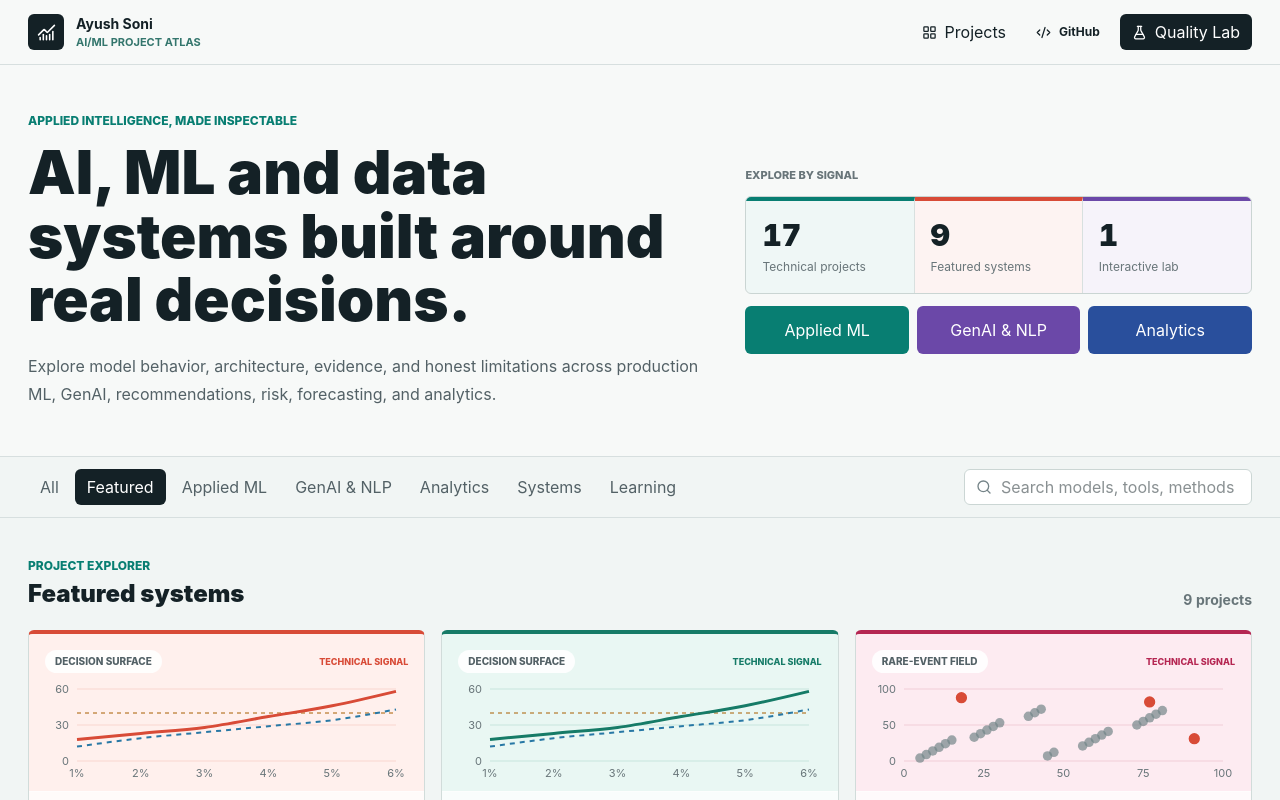
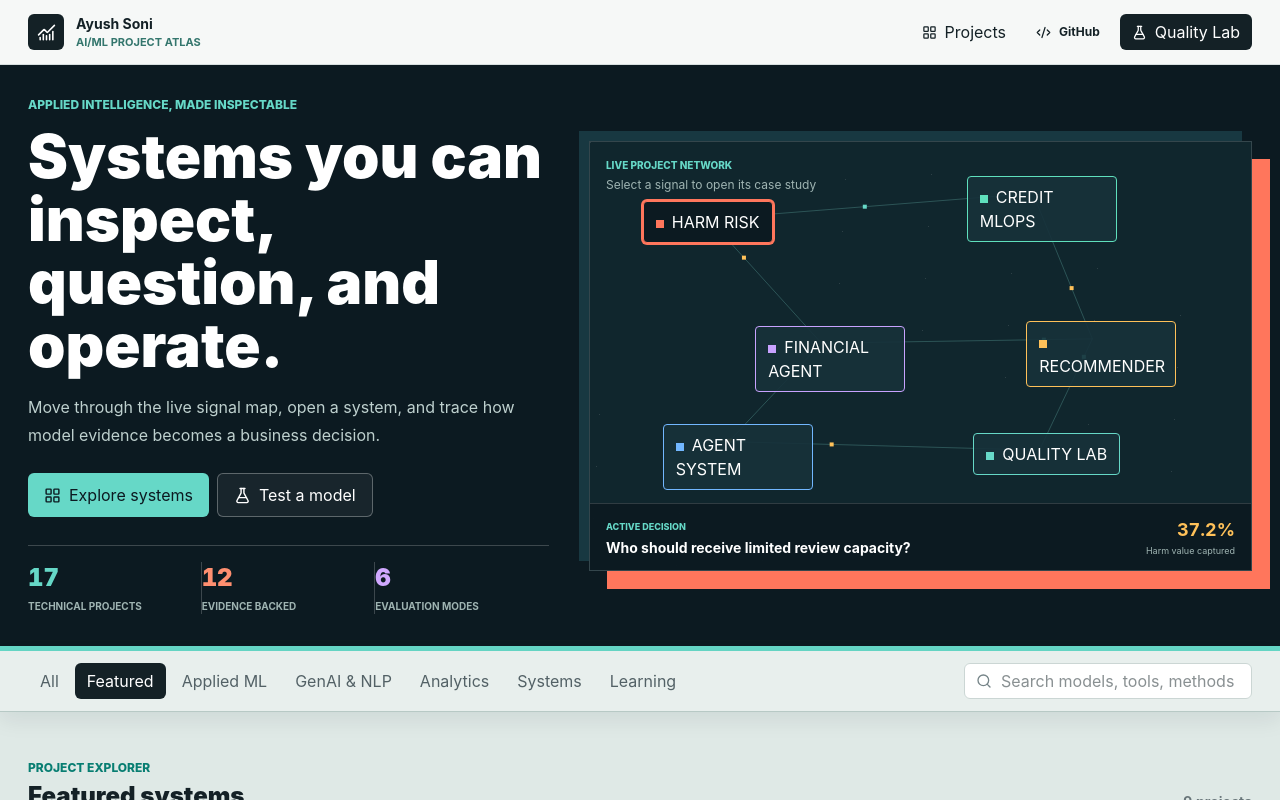
Before and after one commit to Ayush210895/ai-quality-lab, a React (Vite) app: page / in a window 1280 px wide. Shown: the top 800 px of the page. Built offline with nearby package versions, Linux system fonts and the light colour scheme.

Commit message:
Make the project atlas interactive and vivid

```diff
--- a/src/PortfolioSite.tsx
+++ b/src/PortfolioSite.tsx
@@ -1,4 +1,4 @@
-import { useEffect, useMemo, useState, type CSSProperties, type ReactNode } from "react";
+import { useEffect, useMemo, useRef, useState, type CSSProperties, type ReactNode } from "react";
 import {
   ArrowLeft,
   ArrowRight,
@@ -148,31 +148,35 @@ function ProjectExplorer({ onOpenLab, onSelectProject }: Pick<PortfolioSiteProps
     return matchesGroup && text.includes(query.trim().toLowerCase());
   }), [group, query]);
 
-  return <div className="min-h-screen bg-[#f1f5f4] text-[#142126]">
+  const exploreGroup = (nextGroup: ProjectGroup) => {
+    setGroup(nextGroup);
+    document.getElementById("project-explorer")?.scrollIntoView({ behavior: "smooth" });
+  };
+
+  return <div className="min-h-screen bg-[#dfe9e6] text-[#142126]">
     <SiteHeader onHome={() => window.scrollTo({ top: 0, behavior: "smooth" })} onOpenLab={onOpenLab} />
     <main>
-      <section className="border-b border-[#d7dfdf] bg-[#f7f9f8]">
-        <div className="mx-auto grid max-w-[1500px] gap-8 px-4 py-9 md:px-7 lg:grid-cols-[minmax(0,1.15fr)_minmax(420px,.85fr)] lg:items-center lg:py-12">
-          <div>
-            <p className="text-xs font-extrabold uppercase text-[#087e72]">Applied intelligence, made inspectable</p>
-            <h1 className="mt-3 max-w-4xl text-4xl font-black leading-[1.06] sm:text-5xl lg:text-6xl">AI, ML and data systems built around real decisions.</h1>
-            <p className="mt-5 max-w-3xl text-base leading-7 text-[#536166]">Explore model behavior, architecture, evidence, and honest limitations across production ML, GenAI, recommendations, risk, forecasting, and analytics.</p>
-          </div>
-          <div>
-            <p className="mb-3 text-[11px] font-extrabold uppercase text-[#687579]">Explore by signal</p>
-            <div className="grid grid-cols-3 overflow-hidden rounded-[6px] border border-[#cad5d3] bg-white">
-              <AtlasStat value={String(projectStories.length)} label="Technical projects" color="#087e72" />
-              <AtlasStat value={String(projectStories.filter((project) => project.featured).length)} label="Featured systems" color="#d84b37" />
-              <AtlasStat value="1" label="Interactive lab" color="#6b48a8" />
+      <section className="atlas-hero relative overflow-hidden bg-[#0c1a21] text-white">
+        <div className="mx-auto grid min-h-[520px] max-w-[1500px] gap-5 px-4 py-7 md:px-7 lg:grid-cols-[minmax(0,.88fr)_minmax(520px,1.12fr)] lg:items-center lg:gap-10 lg:py-8">
+          <div className="relative z-10 max-w-3xl">
+            <p className="text-xs font-extrabold uppercase text-[#66d8c7]">Applied intelligence, made inspectable</p>
+            <h1 className="mt-3 max-w-3xl text-4xl font-black leading-[1.05] sm:text-5xl lg:text-6xl">Systems you can inspect, question, and operate.</h1>
+            <p className="mt-4 max-w-2xl text-sm leading-6 text-[#bed0ce] sm:text-base sm:leading-7">Move through the live signal map, open a system, and trace how model evidence becomes a business decision.</p>
+            <div className="mt-6 flex flex-wrap gap-2">
+              <button type="button" className="inline-flex min-h-11 items-center gap-2 rounded-[6px] bg-[#66d8c7] px-4 text-sm font-black text-[#0c1a21]" onClick={() => exploreGroup("Featured")}><LayoutGrid size={17} /> Explore systems</button>
+              <button type="button" className="inline-flex min-h-11 items-center gap-2 rounded-[6px] border border-white/30 bg-white/5 px-4 text-sm font-bold text-white hover:bg-white/10" onClick={onOpenLab}><FlaskConical size={17} /> Test a model</button>
             </div>
-            <div className="mt-3 grid grid-cols-3 gap-2">
-              {(["Applied ML", "GenAI & NLP", "Analytics"] as ProjectGroup[]).map((item, index) => <button key={item} type="button" className="min-h-12 rounded-[6px] px-2 text-xs font-extrabold text-white" style={{ backgroundColor: ["#087e72", "#6b48a8", "#294f9c"][index] }} onClick={() => { setGroup(item); document.getElementById("project-explorer")?.scrollIntoView({ behavior: "smooth" }); }}>{item}</button>)}
+            <div className="mt-7 grid max-w-xl grid-cols-3 border-t border-white/20 pt-4">
+              <AtlasStat value={String(projectStories.length)} label="Technical projects" color="#66d8c7" />
+              <AtlasStat value={String(projectStories.filter((item) => item.status === "evidence-ready" || item.status === "connected").length)} label="Evidence backed" color="#ff8f70" />
+              <AtlasStat value="6" label="Evaluation modes" color="#d0a8ff" />
             </div>
           </div>
+          <AtlasSignalField onSelectProject={onSelectProject} />
         </div>
       </section>
 
-      <section className="sticky top-16 z-20 border-b border-[#d7dfdf] bg-[#f1f5f4]/95">
+      <section className="sticky top-16 z-20 border-b border-[#b7c9c5] bg-[#e8f0ee]/95 shadow-[0_8px_22px_rgba(12,26,33,.08)]">
         <div className="mx-auto flex max-w-[1500px] flex-col gap-3 px-4 py-3 md:px-7 lg:flex-row lg:items-center lg:justify-between">
           <div className="scrollbar-thin flex gap-1 overflow-x-auto" aria-label="Project categories">
             {GROUPS.map((item) => <button key={item} type="button" className={`min-h-9 shrink-0 rounded-[6px] px-3 text-xs font-bold ${group === item ? "bg-[#142126] text-white" : "text-[#536166] hover:bg-white"}`} onClick={() => setGroup(item)}>{item}</button>)}
@@ -181,7 +185,7 @@ function ProjectExplorer({ onOpenLab, onSelectProject }: Pick<PortfolioSiteProps
         </div>
       </section>
 
-      <section id="project-explorer" className="mx-auto max-w-[1500px] px-4 py-8 md:px-7 lg:py-10">
+      <section id="project-explorer" className="mx-auto max-w-[1500px] px-4 py-8 md:px-7 lg:py-12">
         <div className="mb-5 flex items-end justify-between gap-4"><div><p className="text-xs font-extrabold uppercase text-[#087e72]">Project explorer</p><h2 className="mt-1 text-2xl font-black">{group === "All" ? "The complete atlas" : group === "Featured" ? "Featured systems" : group}</h2></div><span className="text-sm font-bold tabular-nums text-[#687579]">{visible.length} projects</span></div>
         <div className="grid gap-4 md:grid-cols-2 xl:grid-cols-3">
           {visible.map((item) => <ProjectTile key={item.name} project={item} onSelect={() => onSelectProject(item)} />)}
@@ -193,20 +197,100 @@ function ProjectExplorer({ onOpenLab, onSelectProject }: Pick<PortfolioSiteProps
 }
 
 function AtlasStat({ value, label, color }: { value: string; label: string; color: string }) {
-  return <div className="border-r border-[#d8e0df] p-4 last:border-r-0" style={{ borderTop: `4px solid ${color}`, backgroundColor: `${color}10` }}><strong className="block text-3xl font-black tabular-nums">{value}</strong><span className="mt-1 block text-xs leading-5 text-[#687579]">{label}</span></div>;
+  return <div className="border-r border-white/20 pr-3 last:border-r-0 sm:pr-5"><strong className="block text-2xl font-black tabular-nums" style={{ color }}>{value}</strong><span className="mt-1 block text-[10px] font-bold uppercase leading-4 text-[#9fb4b2]">{label}</span></div>;
+}
+
+const SIGNAL_PROJECTS = [
+  { name: "travel-marketplace-harm-risk", label: "Harm risk", x: 8, y: 14, color: "#ff765c" },
+  { name: "Credit-Risk-MLOps-AWS", label: "Credit MLOps", x: 57, y: 8, color: "#5fe0bd" },
+  { name: "financial-doc-agent", label: "Financial agent", x: 25, y: 43, color: "#c8a2ff" },
+  { name: "Amazon-Recommendation-System", label: "Recommender", x: 66, y: 42, color: "#ffc159" },
+  { name: "multi-agent-dev-system", label: "Agent system", x: 11, y: 66, color: "#72b7ff" },
+  { name: "ai-quality-lab", label: "Quality Lab", x: 58, y: 68, color: "#66d8c7" },
+];
+
+function AtlasSignalField({ onSelectProject }: { onSelectProject: (project: ProjectStory) => void }) {
+  const shellRef = useRef<HTMLDivElement>(null);
+  const canvasRef = useRef<HTMLCanvasElement>(null);
+  const [activeName, setActiveName] = useState(SIGNAL_PROJECTS[0].name);
+  const activeProject = projectStories.find((item) => item.name === activeName) ?? projectStories[0];
+
+  useEffect(() => {
+    const shell = shellRef.current;
+    const canvas = canvasRef.current;
+    if (!shell || !canvas) return;
+    if (window.navigator.userAgent.includes("jsdom")) return;
+    const context = canvas.getContext("2d");
+    if (!context) return;
+    const reducedMotion = window.matchMedia("(prefers-reduced-motion: reduce)").matches;
+    let animation = 0;
+
+    const draw = (time = 0) => {
+      const width = shell.clientWidth;
+      const height = shell.clientHeight;
+      const ratio = Math.min(window.devicePixelRatio || 1, 2);
+      if (canvas.width !== width * ratio || canvas.height !== height * ratio) {
+        canvas.width = width * ratio;
+        canvas.height = height * ratio;
+        canvas.style.width = `${width}px`;
+        canvas.style.height = `${height}px`;
+      }
+      context.setTransform(ratio, 0, 0, ratio, 0, 0);
+      context.clearRect(0, 0, width, height);
+      context.strokeStyle = "rgba(120, 205, 194, .28)";
+      context.lineWidth = 1;
+      const points = SIGNAL_PROJECTS.map((item) => ({ x: width * (item.x + 10) / 100, y: height * (item.y + 4) / 100 }));
+      const links = [[0, 2], [0, 1], [1, 3], [2, 3], [2, 4], [3, 5], [4, 5]];
+      links.forEach(([start, end], index) => {
+        const from = points[start];
+        const to = points[end];
+        context.beginPath();
+        context.moveTo(from.x, from.y);
+        context.lineTo(to.x, to.y);
+        context.stroke();
+        const progress = reducedMotion ? 0.5 : ((time / 1800) + index * 0.17) % 1;
+        const pulseX = from.x + (to.x - from.x) * progress;
+        const pulseY = from.y + (to.y - from.y) * progress;
+        context.fillStyle = index % 2 ? "#66d8c7" : "#ffc159";
+        context.fillRect(pulseX - 2, pulseY - 2, 4, 4);
+      });
+      context.fillStyle = "rgba(255,255,255,.12)";
+      for (let i = 0; i < 32; i += 1) context.fillRect((i * 83) % width, (i * 47) % height, 1, 1);
+      if (!reducedMotion) animation = window.requestAnimationFrame(draw);
+    };
+    draw();
+    const handleResize = () => { if (reducedMotion) draw(); };
+    window.addEventListener("resize", handleResize);
+    return () => { window.removeEventListener("resize", handleResize); window.cancelAnimationFrame(animation); };
+  }, []);
+
+  return <div ref={shellRef} className="signal-field relative min-h-[280px] overflow-hidden border border-white/15 bg-[#10262d] lg:min-h-[430px]" aria-label="Interactive project signal map">
+    <canvas ref={canvasRef} className="pointer-events-none absolute inset-0" aria-hidden="true" />
+    <div className="absolute left-4 top-4 z-10"><p className="text-[10px] font-extrabold uppercase text-[#66d8c7]">Live project network</p><p className="mt-1 text-xs text-[#9fb4b2]">Select a signal to open its case study</p></div>
+    {SIGNAL_PROJECTS.map((node) => {
+      const selected = node.name === activeName;
+      const project = projectStories.find((item) => item.name === node.name);
+      if (!project) return null;
+      return <button key={node.name} type="button" className={`signal-node absolute z-10 min-h-10 border px-3 py-2 text-left text-[10px] font-black uppercase text-white ${selected ? "bg-[#0c1a21]" : "bg-[#17313a]/90"}`} style={{ left: `${node.x}%`, top: `${node.y}%`, borderColor: node.color, boxShadow: selected ? `0 0 0 2px ${node.color}` : undefined }} onMouseEnter={() => setActiveName(node.name)} onFocus={() => setActiveName(node.name)} onClick={() => onSelectProject(project)}><span className="mr-2 inline-block h-2 w-2" style={{ backgroundColor: node.color }} />{node.label}</button>;
+    })}
+    <div className="absolute bottom-0 left-0 right-0 z-10 grid grid-cols-[1fr_auto] items-end gap-4 border-t border-white/15 bg-[#0c1a21]/95 px-4 py-3">
+      <span><span className="block text-[9px] font-extrabold uppercase text-[#66d8c7]">Active decision</span><strong className="mt-1 line-clamp-1 block text-xs sm:text-sm">{businessQuestion(activeProject)}</strong></span>
+      <span className="text-right"><strong className="block text-lg tabular-nums text-[#ffc159]">{activeProject.metrics[0].value}</strong><small className="block max-w-24 text-[9px] text-[#9fb4b2]">{activeProject.metrics[0].label}</small></span>
+    </div>
+  </div>;
 }
 
 function ProjectTile({ project, onSelect }: { project: ProjectStory; onSelect: () => void }) {
-  return <article className="group flex min-h-[540px] flex-col overflow-hidden rounded-[6px] border border-[#d1dcda] bg-white transition-transform hover:-translate-y-1 hover:shadow-[0_16px_36px_rgba(20,33,38,.12)]" style={{ borderTop: `4px solid ${project.accent}` }}>
+  return <article className="group flex min-h-[540px] flex-col overflow-hidden rounded-[6px] border border-[#b9cbc7] transition-transform hover:-translate-y-1 hover:shadow-[0_18px_38px_rgba(12,26,33,.18)]" style={{ borderTop: `4px solid ${project.accent}`, backgroundColor: project.soft }}>
     <button type="button" className="block h-48 w-full overflow-hidden text-left" onClick={onSelect} aria-label={`Explore ${project.name}`}>
       <VisualStage project={project} compact />
     </button>
-    <div className="flex flex-1 flex-col p-5">
+    <div className="flex flex-1 flex-col border-t border-white/70 p-5">
       <div className="flex items-center justify-between gap-3"><span className="text-[11px] font-extrabold uppercase" style={{ color: project.accent }}>{projectGroup(project)}</span><span className="rounded-full border border-[#d7dfdf] px-2 py-1 text-[9px] font-extrabold uppercase text-[#536166]">{STATUS_COPY[project.status].label}</span></div>
       <h3 className="mt-3 break-words text-xl font-black leading-tight">{project.name}</h3>
       <p className="mt-3 text-sm leading-6 text-[#5b696d]">{project.summary}</p>
       <div className="mt-4 flex flex-wrap gap-1.5">{project.stack.slice(0, 4).map((item) => <span key={item} className="rounded-full border border-[#d7dfdf] px-2 py-1 text-[10px] font-bold text-[#536166]">{item}</span>)}</div>
-      <div className="mt-4 rounded-[6px] p-3" style={{ backgroundColor: project.soft }}><span className="text-[10px] font-extrabold uppercase" style={{ color: project.accent }}>Why it matters</span><p className="mt-1 line-clamp-3 text-xs leading-5 text-[#48565a]">{project.outcome}</p></div>
+      <div className="mt-4 border-l-4 pl-3" style={{ borderColor: project.accent }}><span className="text-[10px] font-extrabold uppercase" style={{ color: project.accent }}>Why it matters</span><p className="mt-1 line-clamp-3 text-xs leading-5 text-[#48565a]">{project.outcome}</p></div>
       <div className="mt-auto flex items-center justify-between gap-3 border-t border-[#e0e7e6] pt-4"><span className="text-xs font-bold text-[#687579]">{project.metrics[0].label}: <strong className="text-[#142126]">{project.metrics[0].value}</strong></span><button type="button" className="inline-flex min-h-9 shrink-0 items-center gap-2 rounded-[6px] px-3 text-xs font-bold text-white" style={{ backgroundColor: project.accent }} onClick={onSelect}>Case study <ArrowRight size={15} /></button></div>
     </div>
   </article>;
--- a/src/index.css
+++ b/src/index.css
@@ -66,6 +66,32 @@ input[type="range"] { accent-color: #087e72; }
   transform: translateY(-3px);
 }
 
+.atlas-hero {
+  border-bottom: 5px solid #66d8c7;
+}
+
+.signal-field {
+  box-shadow: 18px 18px 0 #ff765c, -10px -10px 0 #183841;
+}
+
+.signal-node {
+  max-width: 150px;
+  border-radius: 4px;
+  letter-spacing: 0;
+  transition: transform 160ms ease, background-color 160ms ease, box-shadow 160ms ease;
+}
+
+.signal-node:hover,
+.signal-node:focus-visible {
+  transform: translateY(-3px);
+  background: #213d46;
+}
+
+@media (max-width: 640px) {
+  .signal-field { box-shadow: 8px 8px 0 #ff765c; }
+  .signal-node { max-width: 118px; padding: 6px 8px; font-size: 8px; }
+}
+
 @media (prefers-reduced-motion: reduce) {
   *, *::before, *::after {
     scroll-behavior: auto !important;
```
Also changed, not shown: 9 other files (tests, documents, lock files or other folders).
